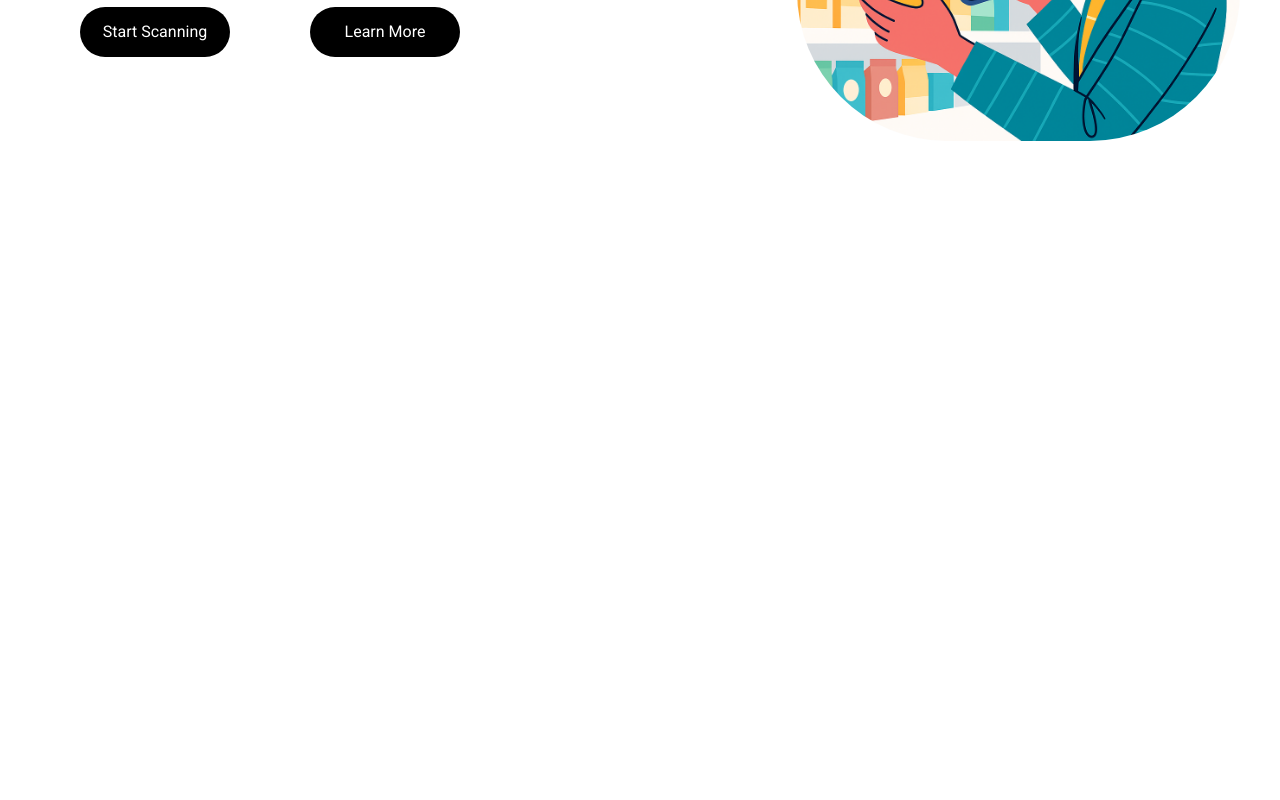
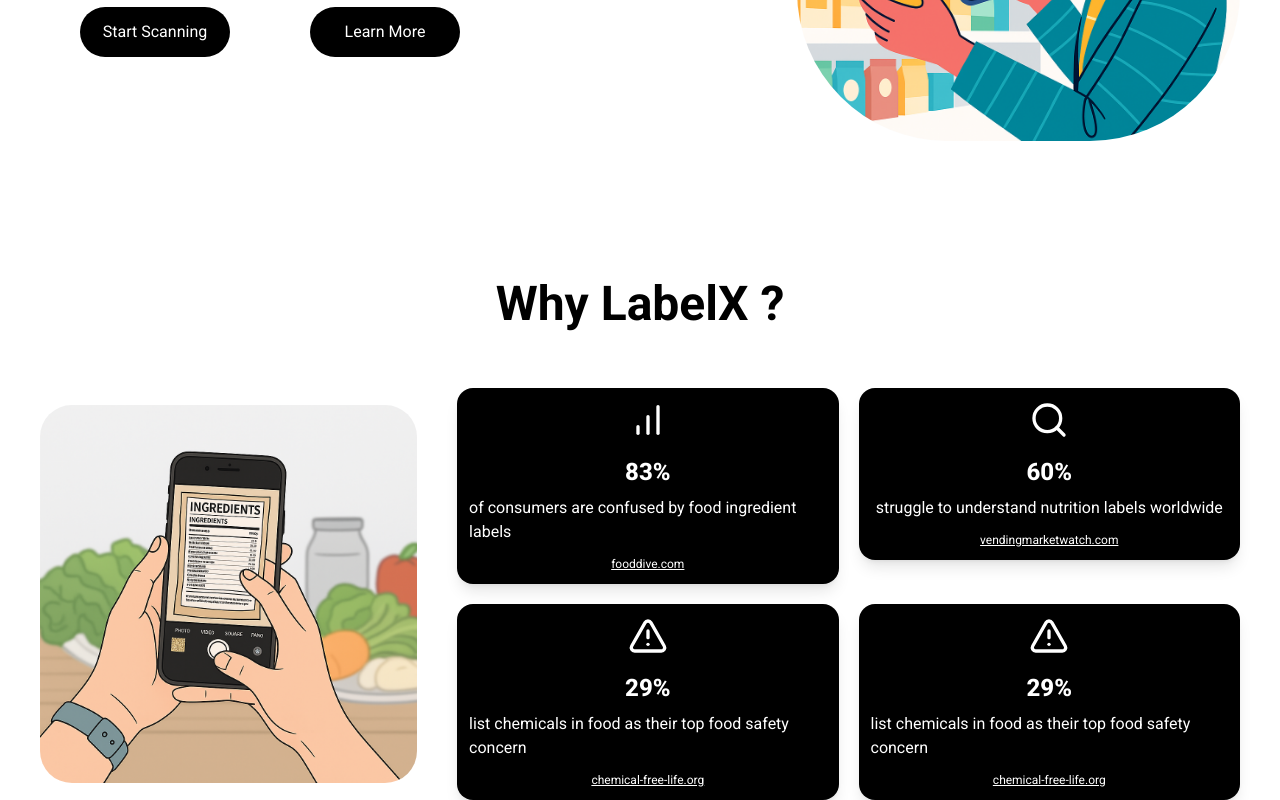
Before and after one commit to SHUBH4M13/LabelX_Frontend, a React (Vite) app: page / in a window 1280 px wide. Shown: the part 520-1320 px from the top of the page. Before the commit the page ends 800 px from the top, so only its background shows below. Built offline with nearby package versions, Linux system fonts and the light colour scheme.

Commit message:
added Why LabelX section

```diff
--- /dev/null
+++ b/src/Components/Infoboxes.jsx
@@ -0,0 +1,27 @@
+import React from 'react'
+import { AlertTriangle, BarChart, Search } from "lucide-react";
+
+
+export default function Infoboxes({fact}) {
+    return (
+            <div>
+                    <div
+                        className="bg-black rounded-2xl shadow-lg p-3 flex flex-col items-center"
+                    >
+                        {fact.icon }
+                        <h3 className="text-2xl font-extrabold text-white mt-4">
+                            {fact.stat}
+                        </h3>
+                        <p className="text-white mt-2">{fact.desc}</p>
+                        <a
+                            href={`https://${fact.source}`}
+                            target="_blank"
+                            rel="noopener noreferrer"
+                            className="text-xs text-white mt-3 underline"
+                        >
+                            {fact.source}
+                        </a>
+                    </div>
+            </div>
+    )
+}
--- /dev/null
+++ b/src/Components/WhyLabelXSection.jsx
@@ -0,0 +1,64 @@
+import React from 'react'
+import Scanning from "../assets/Scanning.png"
+import Infoboxes from "./Infoboxes"
+import { AlertTriangle, BarChart, Search } from "lucide-react";
+
+export default function WhyLabelXSection() {
+
+    const data = [
+        {
+            icon: <BarChart className="w-10 h-10 text-white" />,
+            stat: "83%",
+            desc: "of consumers are confused by food ingredient labels",
+            source: "fooddive.com",
+        },
+        {
+            icon: <Search className="w-10 h-10 text-white" />,
+            stat: "60%",
+            desc: "struggle to understand nutrition labels worldwide",
+            source: "vendingmarketwatch.com",
+        },
+        {
+            icon: <AlertTriangle className="w-10 h-10 text-white" />,
+            stat: "29%",
+            desc: "list chemicals in food as their top food safety concern",
+            source: "chemical-free-life.org",
+        },
+        {
+            icon: <AlertTriangle className="w-10 h-10 text-white" />,
+            stat: "29%",
+            desc: "list chemicals in food as their top food safety concern",
+            source: "chemical-free-life.org",
+        },
+    ]
+
+    return (
+        <div className='px-10 flex flex-col justify-center items-center gap-15  bg-white w-full'>
+
+            <div>
+                <p className=' font-bold text-5xl '>Why LabelX ? </p>
+            </div>
+
+            <div className='flex justify-around items-center gap-10 '>
+
+                <div>
+                    <img
+                        className='w-[400px] rounded-4xl '
+                        src={Scanning} alt="" />
+                </div>
+
+                <div className='grid grid-cols-2 gap-5 justify-center '>
+                    {data.map((info, idx) => (
+                        <div key={idx}>
+                            <Infoboxes fact={info} />
+                        </div>
+                    ))}
+                </div>
+
+
+            </div>
+
+
+        </div>
+    )
+}
--- a/src/pages/Home.jsx
+++ b/src/pages/Home.jsx
@@ -1,17 +1,23 @@
 import React from 'react'
 import HeroSection from '../Components/HeroSection'
 import Navbar from '../Components/Navbar'
+import WhyLabelXSection from "../Components/WhyLabelXSection"
 
 export default function Home() {
     return (
-        <div>
-            <div>
+        <div  className=' flex flex-col items-center justify-center' >
+            <div className=' w-full '>
                 <Navbar />
             </div>
 
-            <div className=' flex justify-center py-15 h-[90vh] '>
+            <div className=' flex justify-center h-[90vh] '>
                 <HeroSection />
             </div>
+
+            <div>
+                <WhyLabelXSection/>
+            </div>
+
         </div>
     )
 }
```
Also changed, not shown: src/assets/Scanning.png (added).
